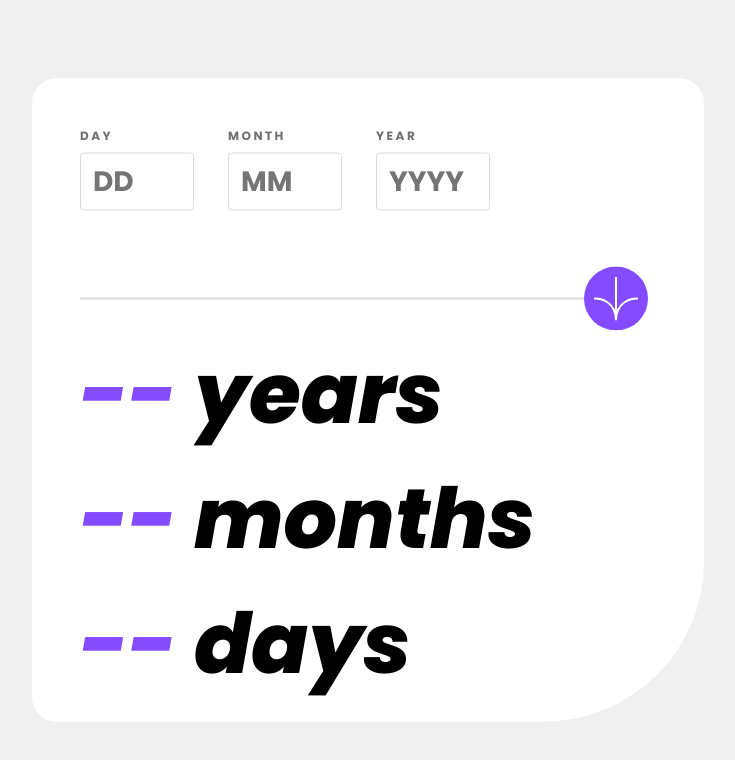
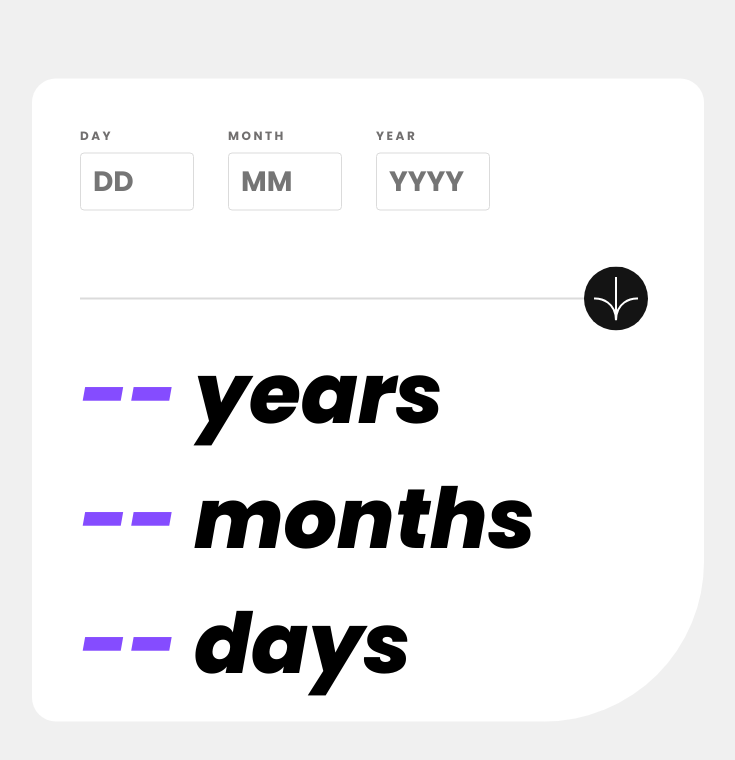
Before and after one commit to DwarakanathAkkala/AgeCalculatorApp, a plain HTML site: page index.html in a window 1280 px wide. In both pictures the pointer is over the button 888 px from the left and 298 px from the top of the page. Shown: the whole page, without its empty margins (272-1007 px from the left). Drawn offline with Linux system fonts and the light colour scheme.

Commit message:
Button Hover styling

```diff
--- a/styles.css
+++ b/styles.css
@@ -169,6 +169,11 @@ input[type=number] {
     border-radius: 50%;
 }
 
+.result-button:hover {
+    color: var(--off-white);
+    background-color: var(--off-black);
+}
+
 .arrow-section::after {
     content: '';
     display: block;
```
